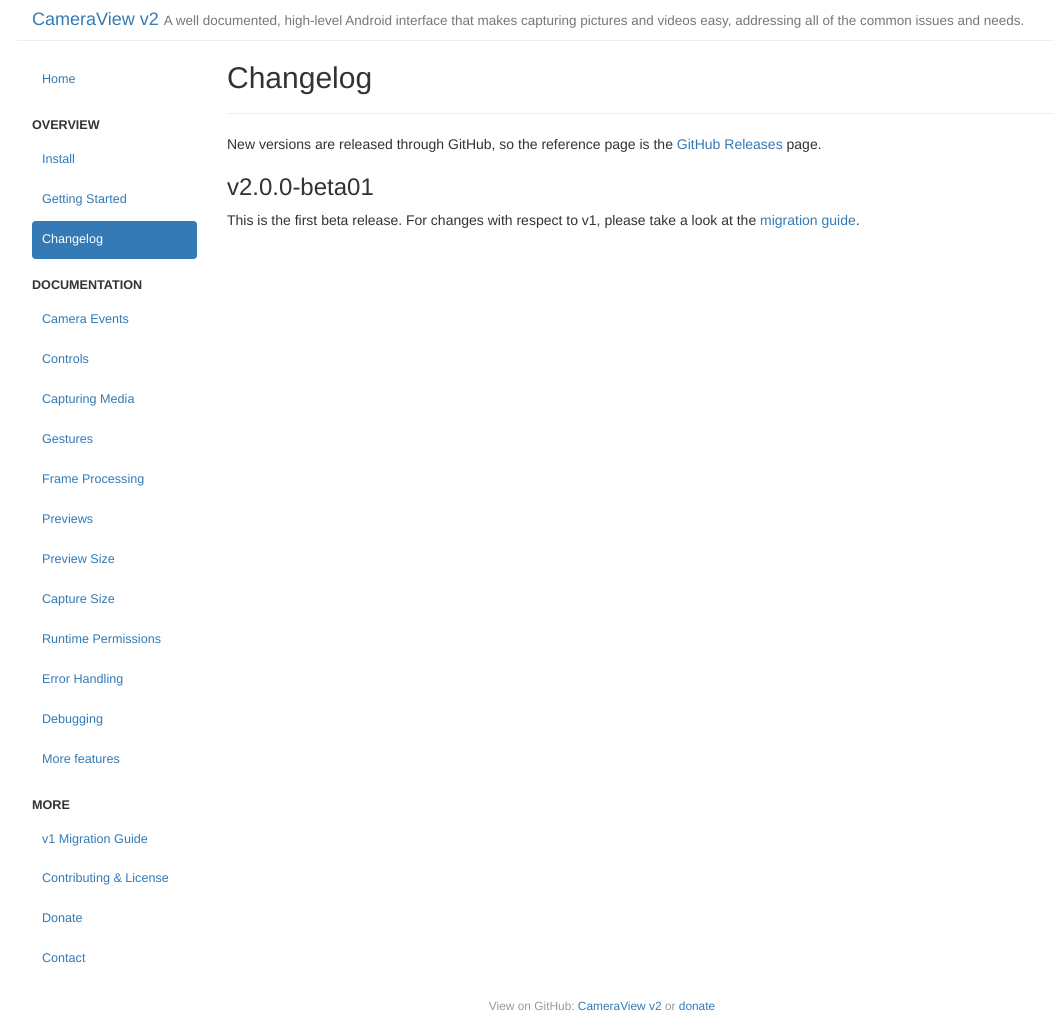
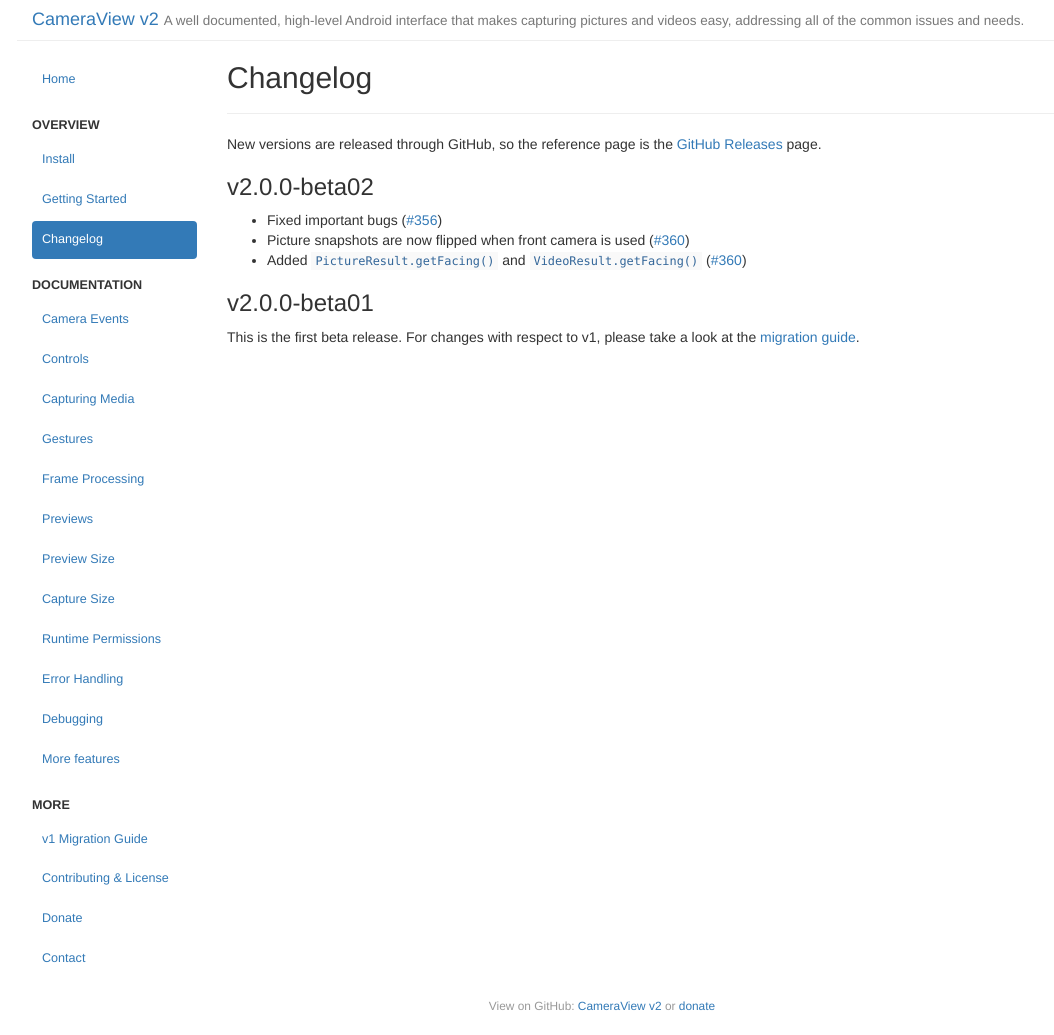
Before and after one commit to nada2q/CameraView, a Jekyll site: the page built from docs/_posts/2018-12-20-changelog.md, in a window 1280 px wide. Shown: the whole page, without its empty margins (38-1092 px from the left). Built offline with Jekyll 4.4.1, drawn with Linux system fonts in a browser that asks for light colours.

Commit message:
Bump version (#361)
* Bump version

* Rename v1 changelog

```diff
--- a/docs/_posts/2018-12-20-changelog.md
+++ b/docs/_posts/2018-12-20-changelog.md
@@ -8,6 +8,15 @@ order: 3
 
 New versions are released through GitHub, so the reference page is the [GitHub Releases](https://github.com/natario1/CameraView/releases) page.
 
+### v2.0.0-beta02
+
+- Fixed important bugs ([#356][356])
+- Picture snapshots are now flipped when front camera is used ([#360][360])
+- Added `PictureResult.getFacing()` and `VideoResult.getFacing()` ([#360][360])
+
 ### v2.0.0-beta01
 
 This is the first beta release. For changes with respect to v1, please take a look at the [migration guide](../extra/v1-migration-guide.html).
+
+[356]: https://github.com/natario1/CameraView/pull/356
+[360]: https://github.com/natario1/CameraView/pull/360
```
Also changed, not shown: docs/_posts/2018-12-20-install.md (+1 -1 lines), CHANGELOG_V1.md, README.md, 1 other file.
